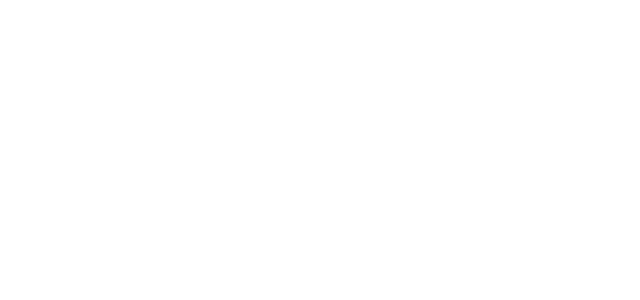
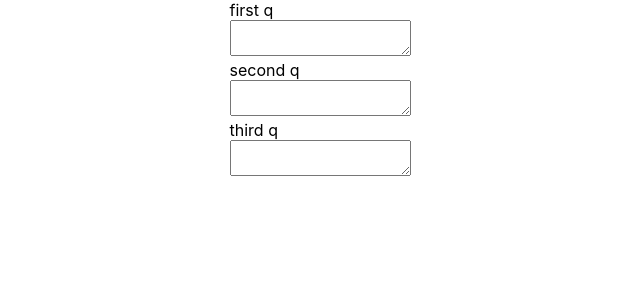
Before and after one commit to poeYSK/stable-diffusion-banner, a React (Create React App) app: page / in a window 1280 px wide. Before the commit this address had no page. Shown: the top 300 px of the page, without its empty margins (320-960 px from the left). Built offline with nearby package versions, Linux system fonts and the light colour scheme.

Commit message:
:sparkles: 설문구조 생성

```diff
--- /dev/null
+++ b/src/page/first/QuestionData.js
@@ -0,0 +1,16 @@
+const questionData = [
+  {
+    id: "first_id",
+    question: "first q",
+  },
+  {
+    id: "second_id",
+    question: "second q",
+  },
+  {
+    id: "third_id",
+    question: "third q",
+  },
+];
+
+export default questionData;
--- /dev/null
+++ b/src/page/first/index.css
@@ -0,0 +1,10 @@
+#container-First {
+    width: 100%;
+    display: flex;
+    justify-content: center;
+}
+
+#form-question {
+    display: flex;
+    align-items: center;
+}
--- a/src/page/first/index.js
+++ b/src/page/first/index.js
@@ -1,10 +1,25 @@
 import React from "react";
+import "./index.css";
+import questionData from "./QuestionData";
 
 const FirstPage = () => {
   return (
-    <>
-      <div>FirstPage</div>
-    </>
+    <div id="container-First">
+      <div id="form-question">
+        <div>
+          {questionData.map((q) => {
+            return (
+              <>
+                <span>{q.question}</span>
+                <div>
+                  <textarea id={q.id} />
+                </div>
+              </>
+            );
+          })}
+        </div>
+      </div>
+    </div>
   );
 };
 
--- a/src/router/index.js
+++ b/src/router/index.js
@@ -8,7 +8,7 @@ const Router = () => {
   return (
     <BrowserRouter basename={process.env.PUBLIC_URL}>
       <Routes>
-        <Route path="/first" element={<FirstPage />} />
+        <Route path="/" element={<FirstPage />} />
         <Route path="/second" element={<SecondPage />} />
         <Route path="/last" element={<LastPage />} />
       </Routes>
```
